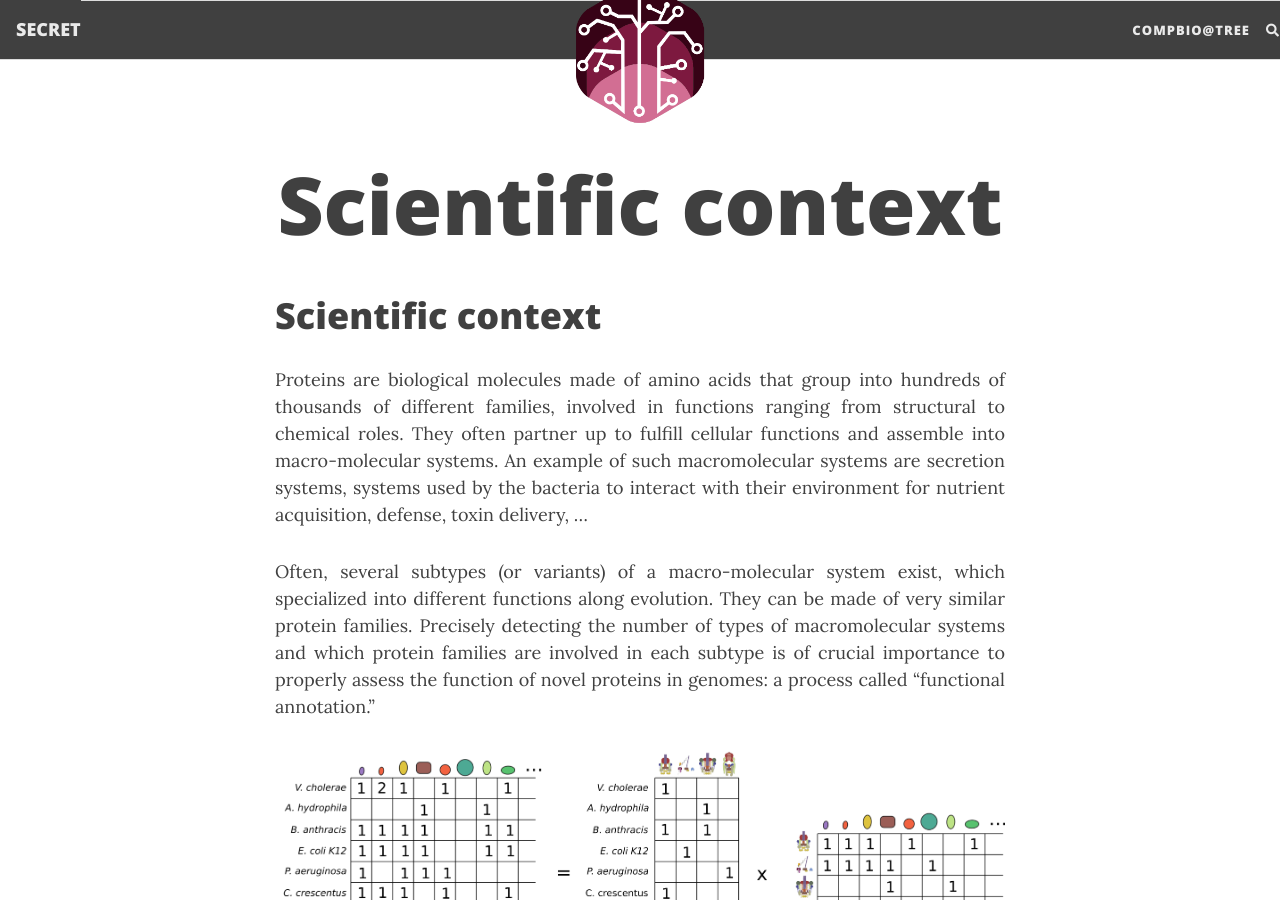
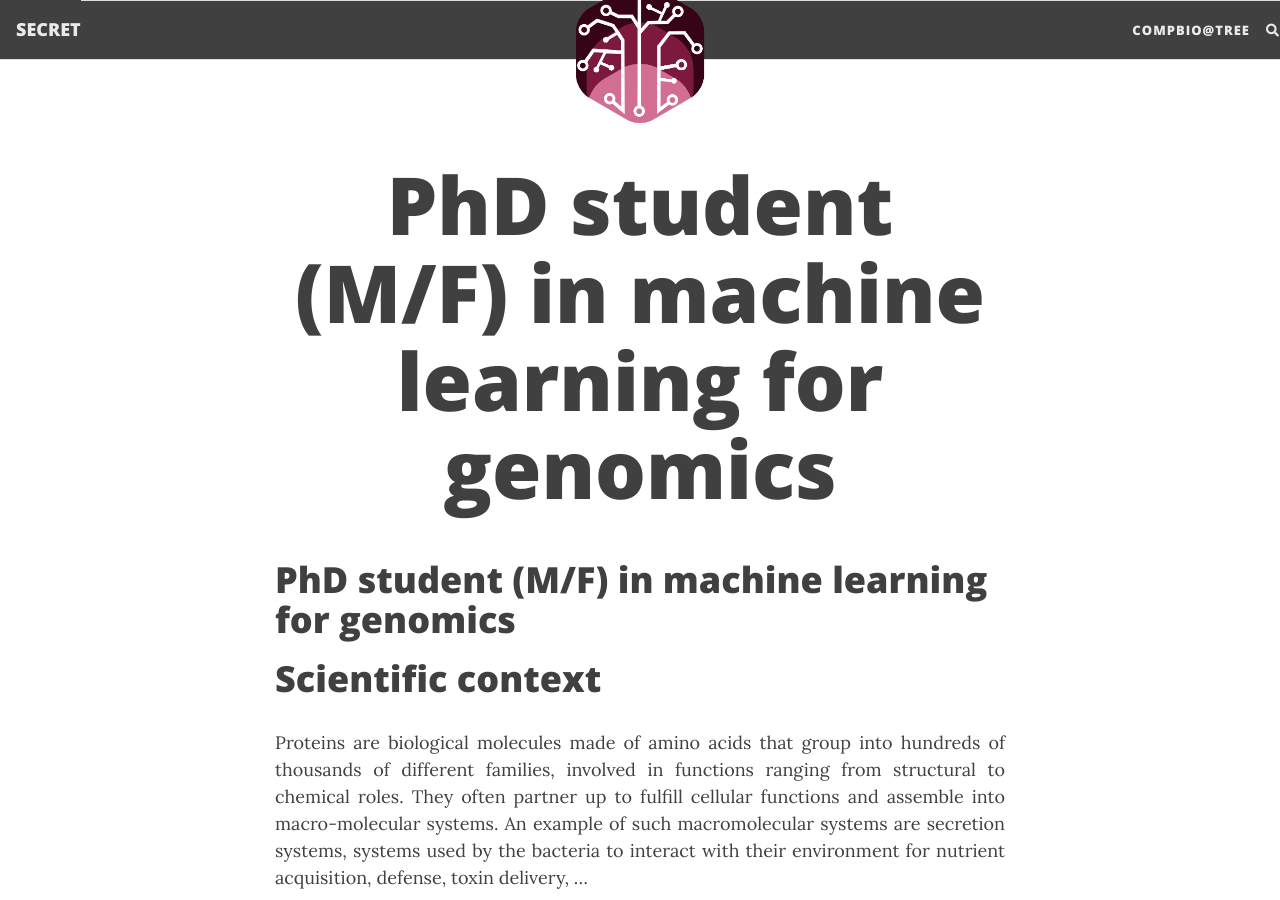
Before and after one commit to TrEE-TIMC/grant-2023-SECRET, a Jekyll site: the page built from jobs/phd.md, in a window 1280 px wide and 900 px high. Built offline with Jekyll 4.4.1, drawn with Linux system fonts in a browser that asks for light colours; nearby versions of some CDN libraries; our own code applies the rules of GitHub Pages for plain Markdown files; comment, search, counter and statistics services are not loaded.

Commit message:
adding title

```diff
--- a/jobs/phd.md
+++ b/jobs/phd.md
@@ -1,3 +1,5 @@
+# PhD student (M/F) in machine learning for genomics
+
 # Scientific context
 
 Proteins are biological molecules made of amino acids that group into hundreds
```
